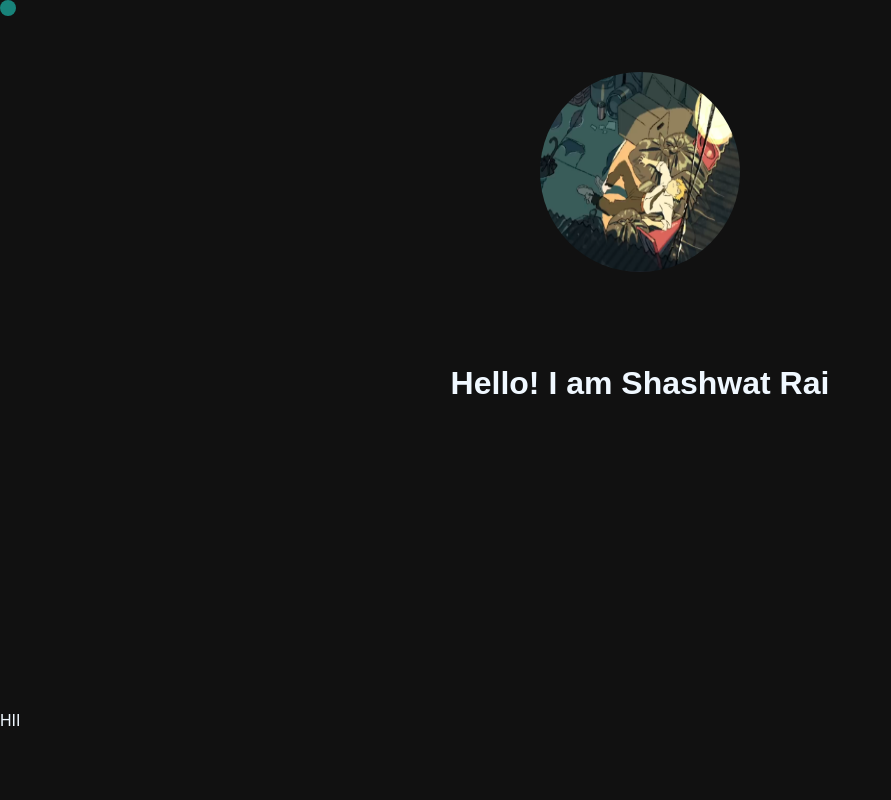
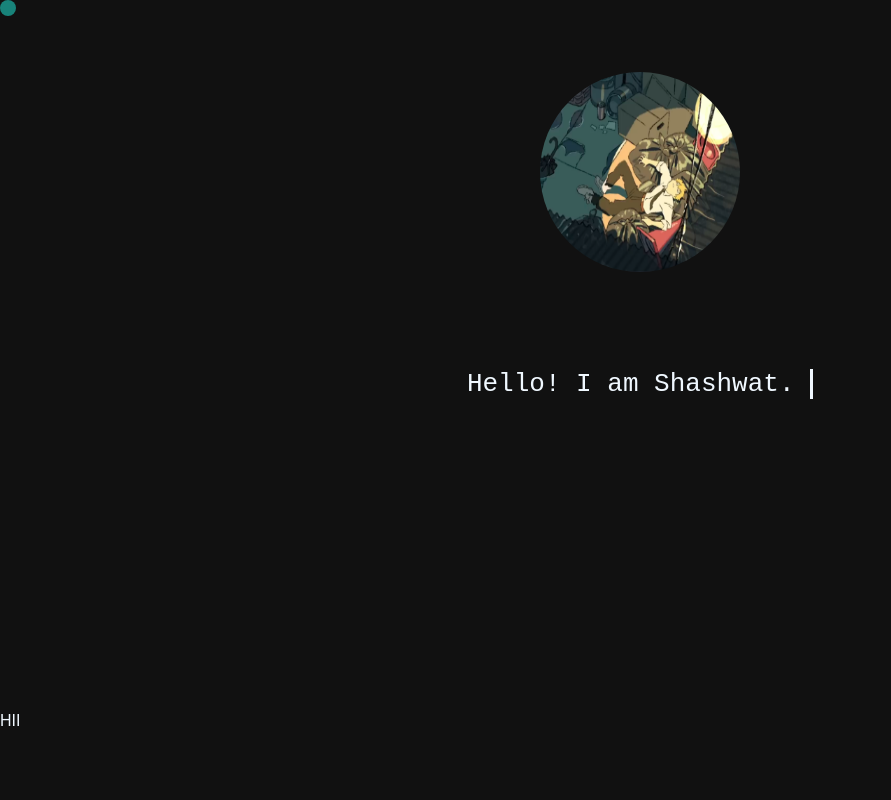
Before and after one commit to Hidden-black/Pi-website, a website: page public/index.html in a window 1280 px wide. Shown: the top 800 px of the page, without its empty margins (0-891 px from the left). Drawn offline with Linux system fonts and the light colour scheme; a web font is replaced by a local one.

Commit message:
Added text animation

```diff
--- a/public/css/index.css
+++ b/public/css/index.css
@@ -57,3 +57,33 @@ body {
     transform: scale(1);
     transition: all .3s ease-in-out;
 }
+
+.wrapper {
+    height: 10vh;
+    /*This part is important for centering*/
+    display: flex;
+    align-items: center;
+    justify-content: center;
+}
+
+.typing-animation {
+    width: 22ch;
+    animation: typing 1.5s steps(22), blink .5s step-end infinite alternate;
+    white-space: nowrap;
+    overflow: hidden;
+    border-right: 3px solid;
+    font-family: monospace;
+    font-size: 2em;
+}
+
+@keyframes typing {
+    from {
+        width: 0
+    }
+}
+
+@keyframes blink {
+    50% {
+        border-color: transparent
+    }
+}
--- a/public/index.html
+++ b/public/index.html
@@ -23,9 +23,11 @@
     <br><br><br><br>
     <img src="images/Photos_kpHZQtTQHy.png" class="img">
     <br><br><br><br>
-    <H1>
-        <center>Hello! I am Shashwat Rai</center>
-    </H1>
+    <div class="wrapper">
+        <div class="typing-animation">
+            Hello! I am Shashwat.
+        </div>
+    </div>
     <br><br><br><br><br><br><br><br><br><br><br><br><br><br><br><br>HII<br><br><br><br><br><br><br><br><br><br><br><br><br><br><br><br><br><br><br><br><br><br><br><br>Hi
 </body>
 
```
